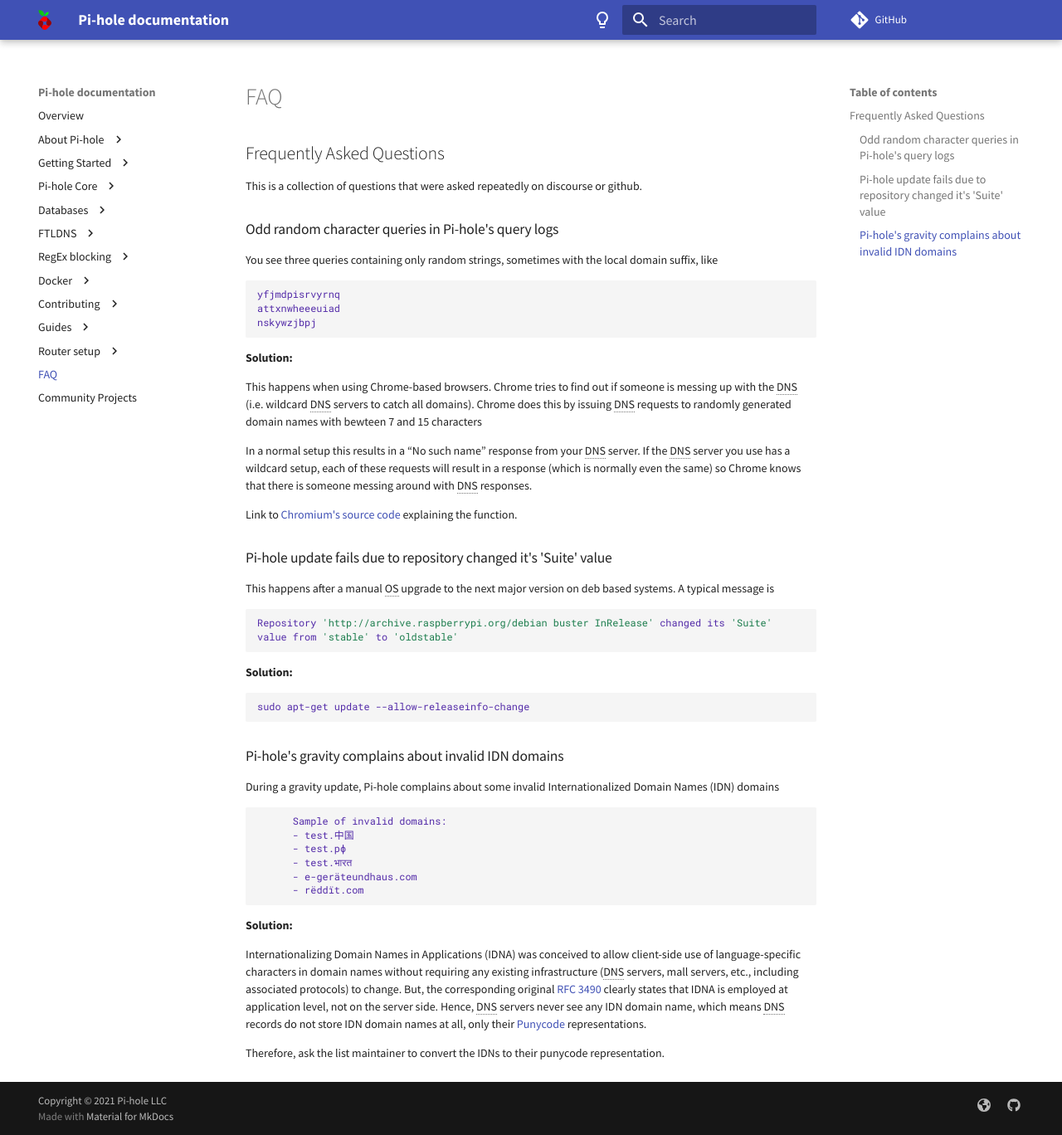
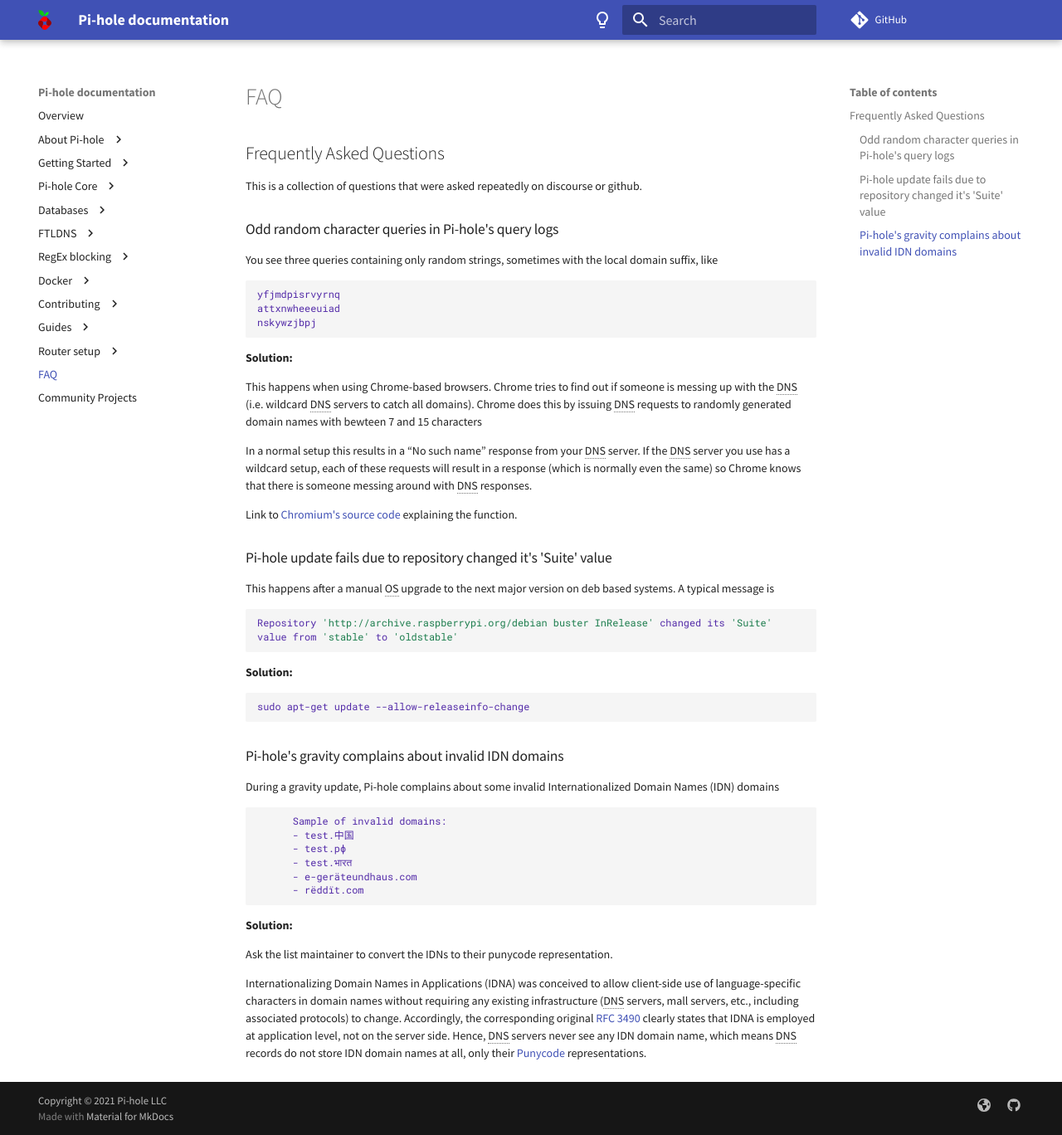
Before and after one commit to pi-hole/docs, an MkDocs documentation site: the page built from docs/main/faq.md, in a window 1280 px wide and 1368 px high. Shown: the whole window at 83% size. Built offline with MkDocs 1.6.1 and Material for MkDocs 9.7.7, drawn with Linux system fonts in a browser that asks for light colours; comment, search, counter and statistics services are not loaded.

Commit message:
Improve IDN section
Signed-off-by: Christian König <ckoenig@posteo.de>

```diff
--- a/docs/main/faq.md
+++ b/docs/main/faq.md
@@ -49,9 +49,9 @@
 
 **Solution:**
 
-Internationalizing Domain Names in Applications (IDNA) was conceived to allow client-side use of language-specific characters in domain names without requiring any existing infrastructure (DNS servers, mall servers, etc., including associated protocols) to change. But, the corresponding original [RFC 3490](https://tools.ietf.org/html/rfc3490) clearly states that IDNA is employed at application level, not on the server side.
+Ask the list maintainer to convert the IDNs to their punycode representation.
+
+Internationalizing Domain Names in Applications (IDNA) was conceived to allow client-side use of language-specific characters in domain names without requiring any existing infrastructure (DNS servers, mall servers, etc., including associated protocols) to change. Accordingly, the corresponding original [RFC 3490](https://tools.ietf.org/html/rfc3490) clearly states that IDNA is employed at application level, not on the server side.
 Hence, DNS servers never see any IDN domain name, which means DNS records do not store IDN domain names at all, only their [Punycode](https://en.wikipedia.org/wiki/Punycode)  representations.
 
-Therefore, ask the list maintainer to convert the IDNs to their punycode representation.
-
 {!abbreviations.md!}
```
